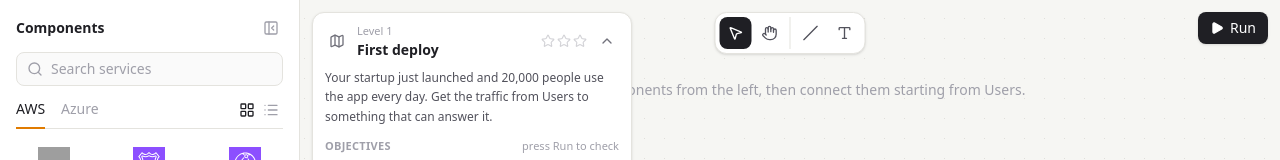
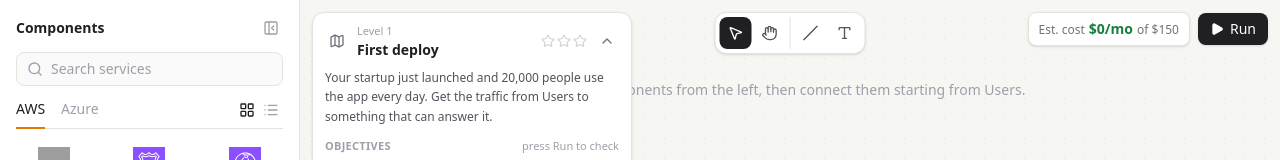
Before and after one commit to santtiago49/system-design-trainer, a Next.js app: page / in a window 1280 px wide. Both pictures are taken after a click on the button 310 px from the left and 325 px from the top of the page. Shown: the top 160 px of the page. Built offline with nearby package versions, Linux system fonts and the light colour scheme; grey boxes are pictures that could not be loaded.

Commit message:
Show estimated monthly cost next to Run, with the level budget

```diff
--- a/components/whiteboard.tsx
+++ b/components/whiteboard.tsx
@@ -123,6 +123,23 @@ function loadWorkspace(): Workspace | null {
 
 type ResultState = { result: LevelResult; xpGained: number; rankUp: string | null };
 
+/** Estimated monthly cost of the design, with the level's budget when it has one. */
+function CostLabel({ cost, budget }: { cost: number; budget?: number }) {
+  const over = budget !== undefined && cost > budget;
+  return (
+    <div
+      title="Estimated from rough per-unit costs, not vendor pricing pages."
+      className={`flex items-baseline gap-1 rounded-lg border bg-white px-2.5 py-1.5 text-sm shadow-sm ${over ? "border-over/40" : "border-line"}`}
+    >
+      <span className="text-xs text-zinc-500">Est. cost</span>
+      <span className={`font-semibold ${over ? "text-over" : budget !== undefined ? "text-ok" : "text-ink"}`}>
+        ${formatNumber(cost)}/mo
+      </span>
+      {budget !== undefined && <span className="text-xs text-zinc-500">of ${formatNumber(budget)}</span>}
+    </div>
+  );
+}
+
 function Board() {
   const { screenToFlowPosition, fitView } = useReactFlow();
   const canvasRef = useRef<HTMLDivElement>(null);
@@ -154,6 +171,7 @@ function Board() {
 
   const level = workspace.kind === "level" ? LEVELS_BY_ID[workspace.levelId] : null;
   const scenario = workspaceScenario(workspace);
+  const budget = level ? [...level.required, ...level.bonus].find((o) => o.budget)?.budget : undefined;
 
   const applyDesign = useCallback(
     (design: SavedDesign) => {
@@ -421,6 +439,7 @@ function Board() {
               <CanvasToolbar tool={spaceHeld ? "hand" : tool} onChange={setTool} />
             </div>
             <div className="absolute right-3 top-3 z-20 flex items-center gap-2">
+              {hydrated && <CostLabel cost={baseline.monthlyCost} budget={budget} />}
               {rampUsers !== null && (
                 <div className="w-56 rounded-lg border border-line bg-white px-3 py-1.5 shadow-sm">
                   <div className="flex justify-between text-xs">
--- a/lib/levels.ts
+++ b/lib/levels.ts
@@ -14,6 +14,8 @@ export type Objective = {
   id: string;
   label: string;
   check: (ctx: CheckContext) => boolean;
+  // Set on budget objectives so the UI can show the limit next to the current cost.
+  budget?: number;
 };
 
 export type Level = {
@@ -74,6 +76,7 @@ const survives = (failureId: string, label: string): Objective => ({
 
 const underBudget = (dollars: number): Objective => ({
   id: "budget",
+  budget: dollars,
   label: `Stay under $${dollars.toLocaleString("en-US")}/month (estimated)`,
   check: ({ baseline }) => baseline.monthlyCost <= dollars,
 });
```
